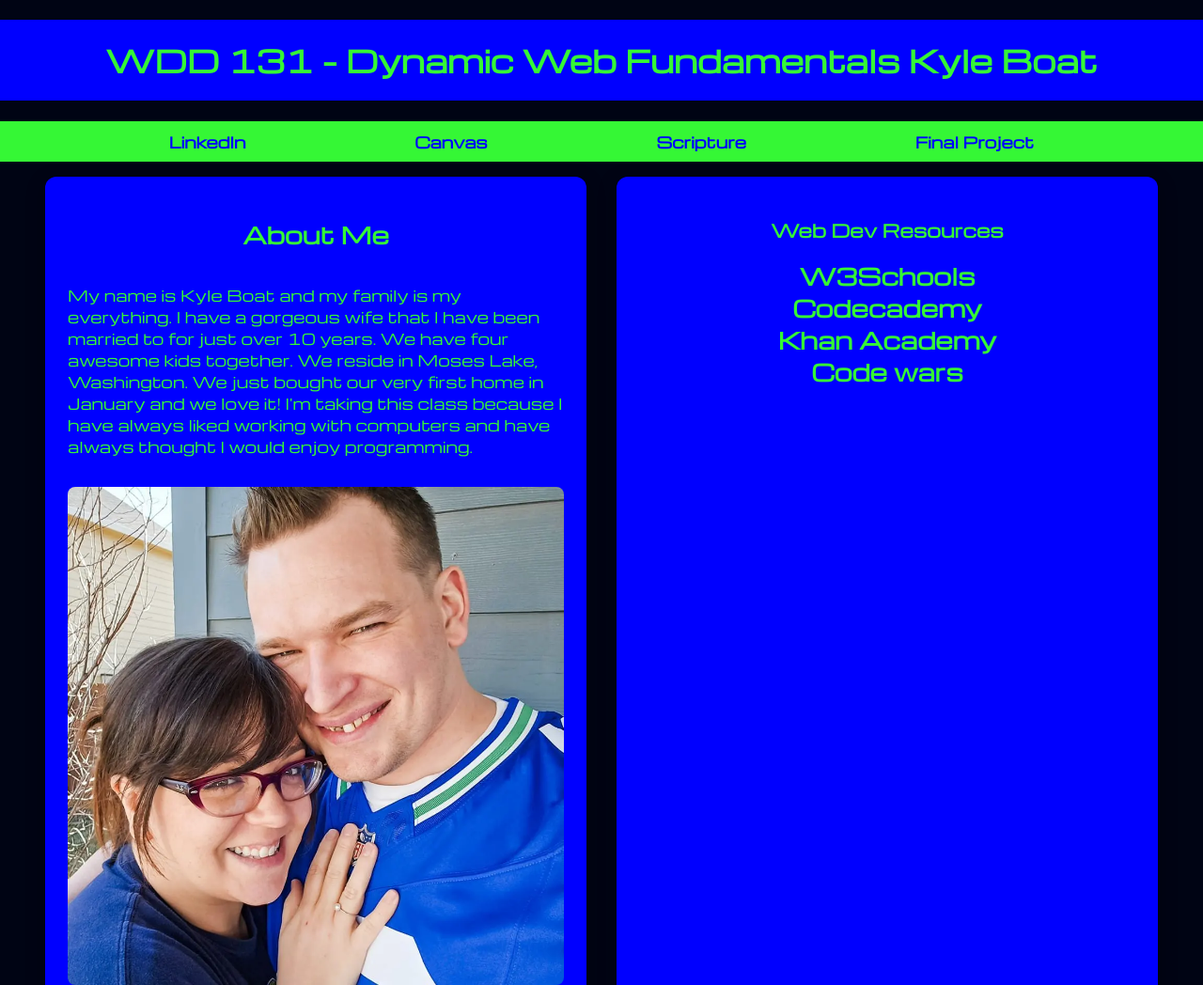
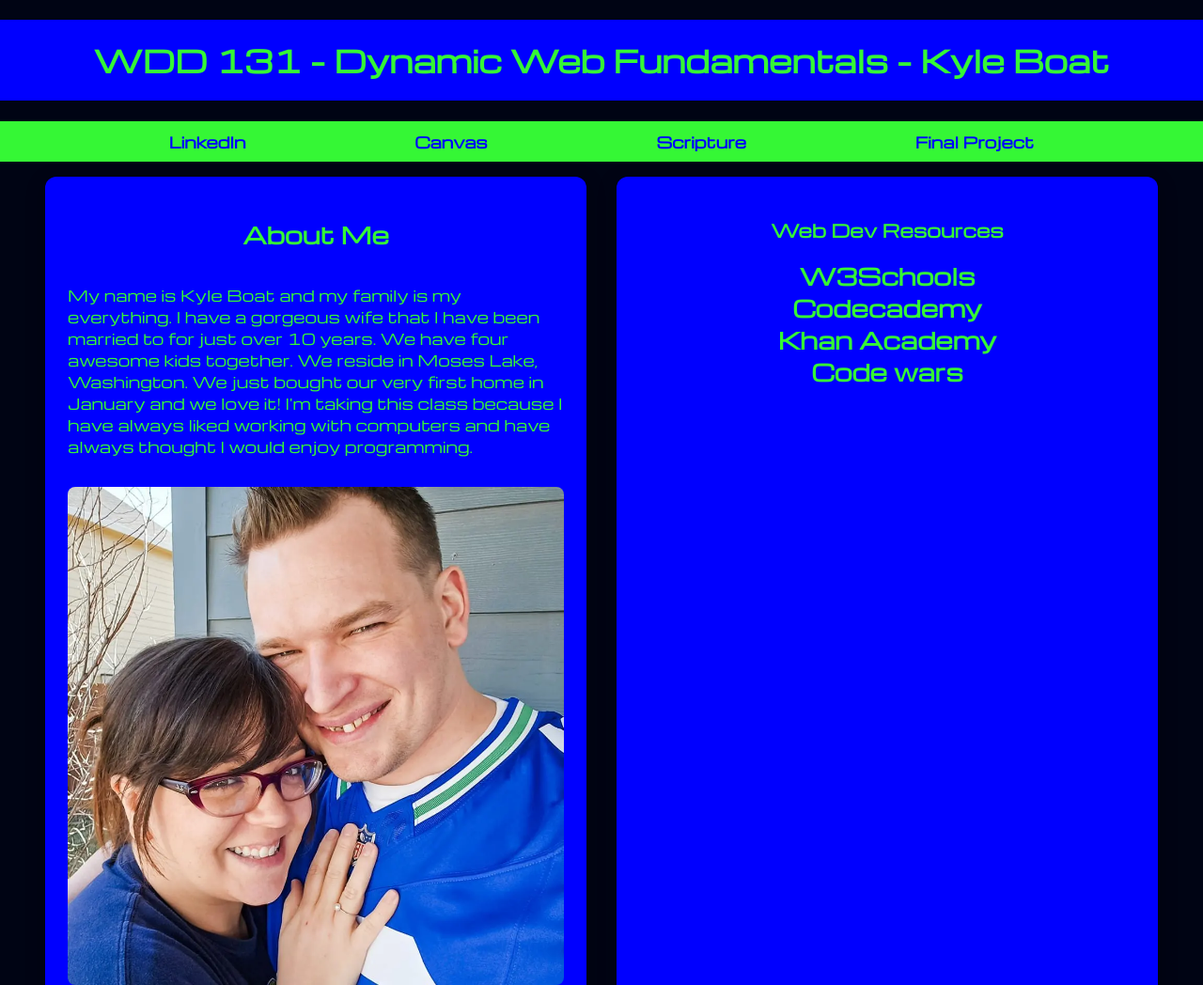
Before and after one commit to kcb1991/wdd131, a plain HTML site: page index.html in a window 1280 px wide. Shown: the top 1048 px of the page at 94% size. Drawn offline with nearby package versions, Linux system fonts and the light colour scheme.

Commit message:
10th commit

```diff
--- a/index.html
+++ b/index.html
@@ -18,7 +18,7 @@
 
 <body>
     <header>
-        <h1 class="course-title"><span id="course-title">WDD 131 - Dynamic Web Fundamentals Kyle Boat</span></h1>
+        <h1 class="course-title"><span id="course-title">WDD 131 - Dynamic Web Fundamentals - Kyle Boat</span></h1>
         <nav class="navigation">
             <a href="https://www.linkedin.com/in/kyle-boat-322648ab/">LinkedIn</a>
             <a href="https://byupw.instructure.com/">Canvas</a>
```
